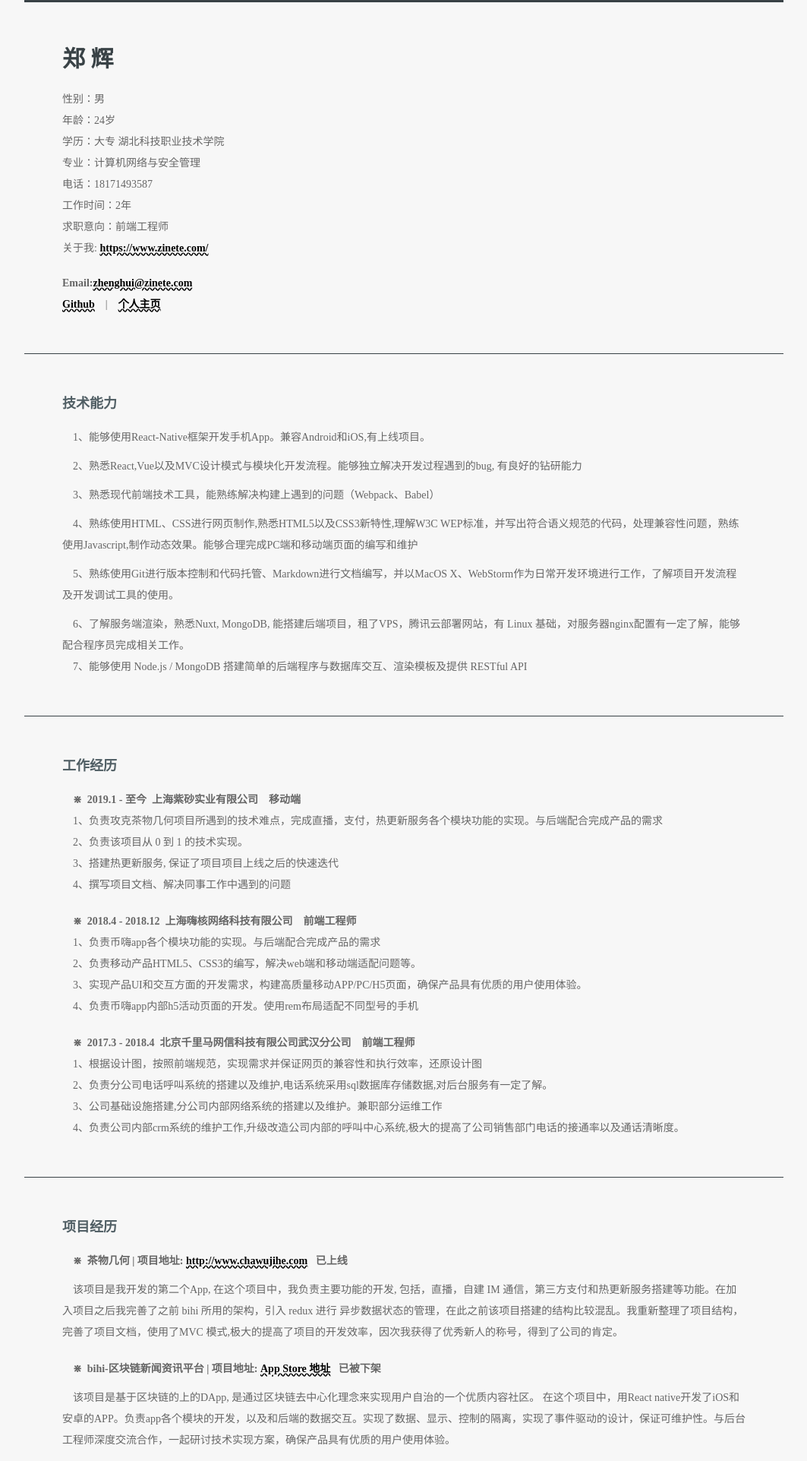
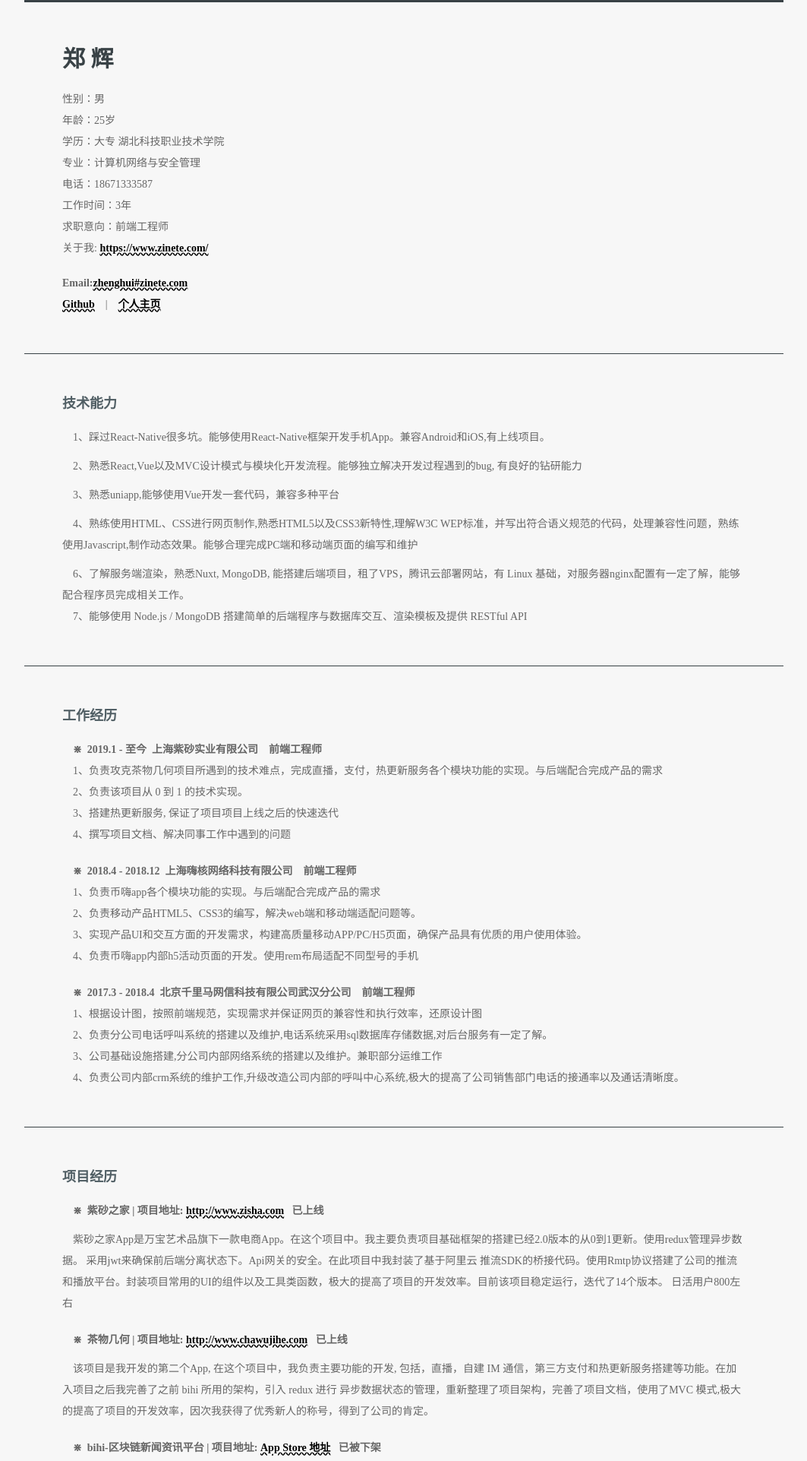
Before and after one commit to zinete/about-me, a plain HTML site: page resume.html in a window 1280 px wide. Shown: the part 7-1930 px from the top of the page at 76% size, without its empty margins (108-1171 px from the left). Drawn offline with Linux system fonts and the light colour scheme.

Commit message:
更新简历

```diff
--- a/resume.html
+++ b/resume.html
@@ -20,23 +20,23 @@
 
 <body>
     <div id="app">
-        <!-- <p id="nowtime" style="position: absolute; top:0; right: 0"></p> -->
+        <!-- <p id="nowtime" style="position: absolute; top:0; right: 0; font-size: 8px;">更新时间:2020年05月17日13:52:59</p> -->
         <header>
             <div class="list-title">
                 <h1>郑 辉 </h1>
             </div>
             <div class="list">
                 <p>性别：男</p>
-                <p>年龄：24岁</p>
+                <p>年龄：25岁</p>
                 <p>学历：大专 湖北科技职业技术学院</p>
                 <p>专业：计算机网络与安全管理</p>
-                <p>电话：18171493587</p>
-                <p>工作时间：2年</p>
+                <p>电话：18671333587</p>
+                <p>工作时间：3年</p>
                 <p>求职意向：前端工程师</p>
                 <p>关于我: <a href="https://www.zinete.com/">https://www.zinete.com/</a></p>
                 <br>
                 <p>
-                    <strong>Email:</strong><a href="mailto:zhenghui@zinete.com">zhenghui@zinete.com</a>
+                    <strong>Email:</strong><a href="mailto:zhenghui@zinete.com">zhenghui#zinete.com</a>
                 </p>
                 <p>
                     <a href="https://github.com/zhenghui0705" target="_blank">Github</a>
@@ -52,13 +52,11 @@
                 <h3>技术能力</h3>
             </div>
             <div class="content">
-                <p class="project">1、能够使用React-Native框架开发手机App。兼容Android和iOS,有上线项目。<p />
+                <p class="project">1、踩过React-Native很多坑。能够使用React-Native框架开发手机App。兼容Android和iOS,有上线项目。<p />
                 <p class="project">2、熟悉React,Vue以及MVC设计模式与模块化开发流程。能够独立解决开发过程遇到的bug, 有良好的钻研能力</p>
-                <p class="project">3、熟悉现代前端技术工具，能熟练解决构建上遇到的问题（Webpack、Babel）</p>
+                <p class="project">3、熟悉uniapp,能够使用Vue开发一套代码，兼容多种平台</p>
                 <p class="project">4、熟练使用HTML、CSS进行网页制作,熟悉HTML5以及CSS3新特性,理解W3C
                     WEP标准，并写出符合语义规范的代码，处理兼容性问题，熟练使用Javascript,制作动态效果。能够合理完成PC端和移动端页面的编写和维护</p>
-                <p class="project">5、熟练使用Git进行版本控制和代码托管、Markdown进行文档编写，并以MacOS
-                    X、WebStorm作为日常开发环境进行工作，了解项目开发流程及开发调试工具的使用。</p>
                 <p class="project">6、了解服务端渲染，熟悉Nuxt, MongoDB, 能搭建后端项目，租了VPS，腾讯云部署网站，有 Linux
                     基础，对服务器nginx配置有一定了解，能够配合程序员完成相关工作。
                 </p>
@@ -70,7 +68,7 @@
                 <h3>工作经历</h3>
             </div>
             <div class="content">
-                <p class="skill">&divideontimes;&nbsp;&nbsp;2019.1 - 至今&nbsp;&nbsp;上海紫砂实业有限公司 &nbsp;&nbsp; 移动端</p>
+                <p class="skill">&divideontimes;&nbsp;&nbsp;2019.1 - 至今&nbsp;&nbsp;上海紫砂实业有限公司 &nbsp;&nbsp; 前端工程师</p>
                 <p>1、负责攻克茶物几何项目所遇到的技术难点，完成直播，支付，热更新服务各个模块功能的实现。与后端配合完成产品的需求</p>
                 <p>2、负责该项目从 0 到 1 的技术实现。</p>
                 <p>3、搭建热更新服务, 保证了项目项目上线之后的快速迭代</p>
@@ -97,21 +95,22 @@
             <div class="contet-title">
                 <h3>项目经历</h3>
             </div>
-            <!-- <div class="content">
-                <p class="skill">&divideontimes;&nbsp;&nbsp;紫砂之家官方 | 项目地址: <a href="http://www.zisha.com/"
-                        target="_blank">http://www.zisha.com</a> &nbsp;&nbsp;测试中</p>
+            <div class="content">
+                <p class="skill">&divideontimes;&nbsp;&nbsp;紫砂之家 | 项目地址: <a href="https://apps.apple.com/cn/app/id1306689169"
+                        target="_blank">http://www.zisha.com</a> &nbsp;&nbsp;已上线</p>
                 <p class="project">
-                    该项目是我开发的第二个App, 在这个项目中，我负责主要功能的开发, 包括，直播，自建 IM 通信，第三方支付和热更新服务搭建等功能。在加入项目之后我完善了之前 bihi
-                    所用的架构，引入 redux 进行
-                    异步数据状态的管理，在此之前该项目是由公司老同事搭建的结构比较混乱。我重新整理了项目结构，完善了项目文档，使用了MVC 模式,极大的提高了项目的开发效率，因次我获得了优秀新人的称号，得到了公司的肯定。
+                紫砂之家App是万宝艺术品旗下一款电商App。在这个项目中。我主要负责项目基础框架的搭建已经2.0版本的从0到1更新。使用redux管理异步数据。
+                采用jwt来确保前后端分离状态下。Api网关的安全。在此项目中我封装了基于阿里云
+                推流SDK的桥接代码。使用Rmtp协议搭建了公司的推流和播放平台。封装项目常用的UI的组件以及工具类函数，极大的提高了项目的开发效率。目前该项目稳定运行，迭代了14个版本。
+                日活用户800左右
                 </p>
-            </div> -->
+            </div>
             <div class="content">
                 <p class="skill">&divideontimes;&nbsp;&nbsp;茶物几何 | 项目地址: <a href="http://www.chawujihe.com/"
                         target="_blank">http://www.chawujihe.com</a> &nbsp;&nbsp;已上线</p>
                 <p class="project">该项目是我开发的第二个App, 在这个项目中，我负责主要功能的开发, 包括，直播，自建 IM 通信，第三方支付和热更新服务搭建等功能。在加入项目之后我完善了之前 bihi
                     所用的架构，引入 redux 进行
-                    异步数据状态的管理，在此之前该项目搭建的结构比较混乱。我重新整理了项目结构，完善了项目文档，使用了MVC 模式,极大的提高了项目的开发效率，因次我获得了优秀新人的称号，得到了公司的肯定。
+                    异步数据状态的管理，重新整理了项目架构，完善了项目文档，使用了MVC 模式,极大的提高了项目的开发效率，因次我获得了优秀新人的称号，得到了公司的肯定。
                 </p>
             </div>
             <div class="content">
@@ -126,30 +125,21 @@
         </section>
         <section>
             <div class="contet-title">
-                <h3>个人小玩意</h3>
+                <h3>个人项目</h3>
             </div>
-            <!-- <div class="content">
-                    <p class="skill">&divideontimes;&nbsp;&nbsp;紫砂之家官方 | 项目地址: <a href="http://www.zisha.com/"
-                            target="_blank">http://www.zisha.com</a> &nbsp;&nbsp;测试中</p>
-                    <p class="project">
-                        该项目是我开发的第二个App, 在这个项目中，我负责主要功能的开发, 包括，直播，自建 IM 通信，第三方支付和热更新服务搭建等功能。在加入项目之后我完善了之前 bihi
-                        所用的架构，引入 redux 进行
-                        异步数据状态的管理，在此之前该项目是由公司老同事搭建的结构比较混乱。我重新整理了项目结构，完善了项目文档，使用了MVC 模式,极大的提高了项目的开发效率，因次我获得了优秀新人的称号，得到了公司的肯定。
-                    </p>
-                </div> -->
             <div class="content">
                 <p class="skill">&divideontimes;&nbsp;&nbsp;一个简单好看的导航站 | 项目地址: <a href="https://lang.zinete.com/"
                         target="_blank">https://lang.zinete.com</a> &nbsp;&nbsp;已上线</p>
                 <p class="project">
-                    该项目是由于个人喜欢收集一些好用并且好玩的网站所开发的, 技术栈有用到 Nuxt、Vue、Koa2、以及 MongoDB。在此项目我学习了基本数据库操作、了解了前后端交互的基本流程。
-                    并且在这个项目，我学会了项目从开发到上线所需要的一些基本技能，使用 PM2 加 Nginx 代理完成项目的上线和迭代。
+                    该项目是由于个人喜欢收集一些好用并且好玩的网站所开发的, 技术栈有用到 Nuxt、Vue、Koa2、以及 MongoDB。在此项目中我学习了基本的数据库操作、了解了前后端交互的基本流程。
+                    并且在这个项目，我学会了项目从开发到上线所需要的一些基本技能，使用 PM2 加 Nginx 反向代理完成项目的上线和迭代。
                 </p>
             </div>
             <div class="content">
                 <p class="skill">&divideontimes;&nbsp;&nbsp;基于 Socket.io的聊天室 | 项目地址: <a href="https://lang.zinete.com/usemsg"
                         target="_blank">https://lang.zinete.com/usemsg</a> &nbsp;&nbsp;已上线</p>
                 <p class="project">
-                    没事就来聊聊天、此项目功能十分简单。参照官网示例完成了。多人聊天的基本操作
+                    没事就来聊聊天、此项目学习了socket协议。参照官网示例完成了。多人聊天的基本操作
                 </p>
             </div>
         </section>
```
